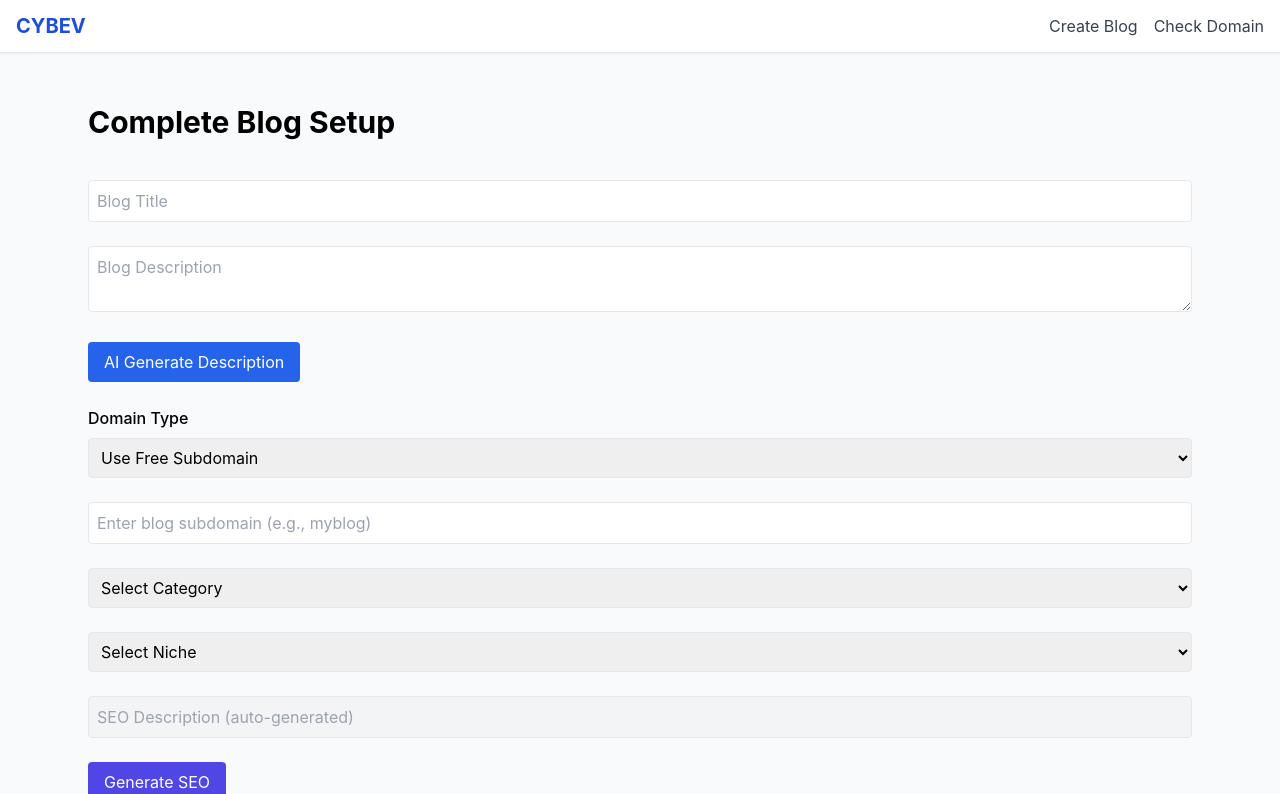
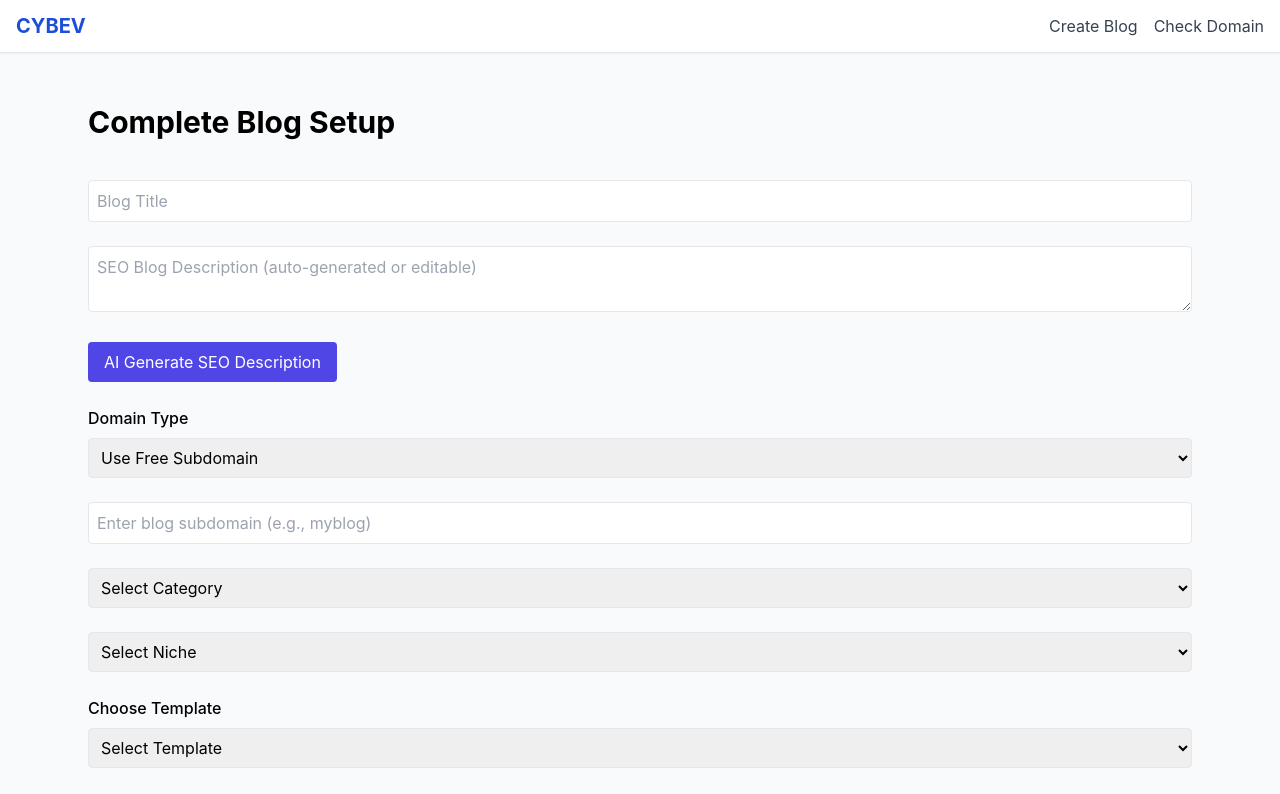
Before and after one commit to cybev1/cybev-frontend, a Next.js app: page /blog/setup in a window 1280 px wide. Shown: the top 794 px of the page. Built offline with nearby package versions, Linux system fonts and the light colour scheme.

Commit message:
Add files via upload

```diff
--- a/pages/blog/setup.jsx
+++ b/pages/blog/setup.jsx
@@ -26,7 +26,6 @@ export default function BlogSetup() {
     category: '',
     niche: '',
     template: '',
-    seo: '',
     monetize: false,
     hostingPlan: null,
   });
@@ -62,10 +61,10 @@ export default function BlogSetup() {
     setForm(prev => ({ ...prev, hostingPlan: plan }));
   };
 
-  const generateSEO = () => {
+  const generateSEODescription = () => {
     const keyword = form.title || "your blog";
-    const seo = `Read inspiring content and discover valuable insights from ${keyword}. Join ${keyword}.cybev.io today!`;
-    setForm(prev => ({ ...prev, seo }));
+    const seoText = `Read inspiring content and discover valuable insights from ${keyword}. Join ${keyword}.cybev.io today!`;
+    setForm(prev => ({ ...prev, description: seoText }));
   };
 
   const handleSubmit = () => {
@@ -90,8 +89,8 @@ export default function BlogSetup() {
       <h1 className="text-3xl font-bold mb-4">Complete Blog Setup</h1>
 
       <input name="title" placeholder="Blog Title" className="border p-2 rounded w-full" onChange={handleChange} />
-      <textarea name="description" placeholder="Blog Description" className="border p-2 rounded w-full" value={form.description} onChange={handleChange} />
-      <button onClick={() => setForm(prev => ({ ...prev, description: 'Empower your vision with this inspiring blog. Start sharing today!' }))} className="bg-blue-600 text-white px-4 py-2 rounded">AI Generate Description</button>
+      <textarea name="description" placeholder="SEO Blog Description (auto-generated or editable)" className="border p-2 rounded w-full" value={form.description} onChange={handleChange} />
+      <button onClick={generateSEODescription} className="bg-indigo-600 text-white px-4 py-2 rounded">AI Generate SEO Description</button>
 
       <div className="space-y-2">
         <label className="font-medium">Domain Type</label>
@@ -132,9 +131,6 @@ export default function BlogSetup() {
         <option value="Others">Others</option>
       </select>
 
-      <input name="seo" value={form.seo} readOnly placeholder="SEO Description (auto-generated)" className="border p-2 rounded w-full bg-gray-100" />
-      <button onClick={generateSEO} className="bg-indigo-600 text-white px-4 py-2 rounded">Generate SEO</button>
-
       <div className="space-y-2">
         <label className="font-medium">Choose Template</label>
         <select name="template" value={form.template} onChange={handleChange} className="border p-2 rounded w-full">
```
